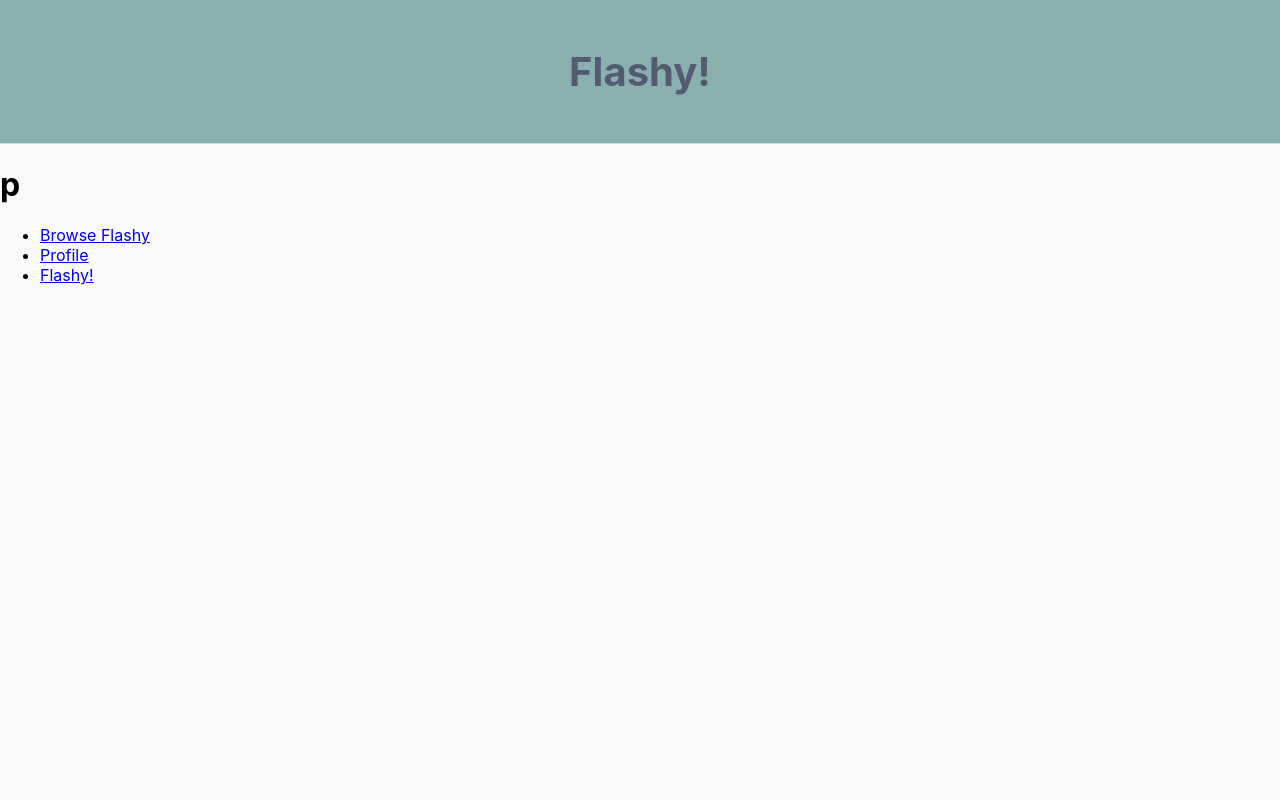
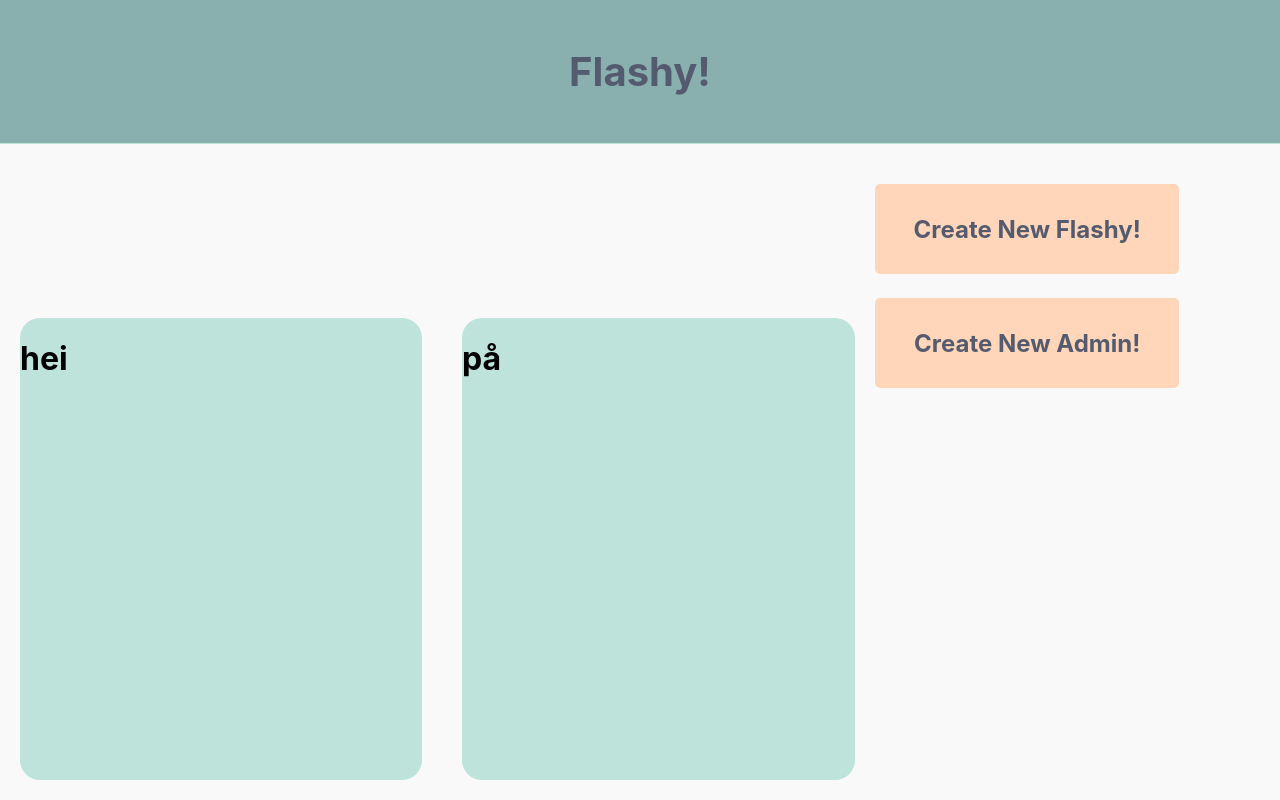
Before and after one commit to ThomasHWik/Flashy-frontend, a React (Create React App) app: page /home in a window 1280 px wide. Built offline with nearby package versions, Linux system fonts and the light colour scheme.

Commit message:
Resolve "make every page visible on app.js"

```diff
--- a/src/App.js
+++ b/src/App.js
@@ -4,6 +4,8 @@ import BrowseFlashy from './components/browseFlashy';
 import Profile from './components/profile';
 import Header from './components/header';
 import Home from './components/home';
+import CreateFlashy from './components/createFlashy';
+import CreateAdmin from './components/createAdmin';
 
 function App() {
   return (
@@ -25,7 +27,7 @@ function App() {
           <Route path="/home" element={
             <>
               <Header header="Flashy!"/>
-              <Profile />
+              <Home />
             </>
           } />
           <Route path="*" element={
@@ -34,20 +36,19 @@ function App() {
               <Home />
             </>
           } />
+          <Route path="/createFlashy" element={
+            <>
+              <Header header="Create Flashy"/>
+              <CreateFlashy />
+            </>
+          } />
+          <Route path="/createAdmin" element={
+            <>
+              <Header header="Create Admin"/>
+              <CreateAdmin />
+            </>
+          } />
         </Routes>
-        <nav>
-          <ul>
-            <li>
-              <Link to="/browseFlashy">Browse Flashy</Link>
-            </li>
-            <li>
-              <Link to="/profile">Profile</Link>
-            </li>
-            <li>
-              <Link to="/home">Flashy!</Link>
-            </li>
-          </ul>
-        </nav>
       </div>
     </Router>
   );
--- /dev/null
+++ b/src/components/createAdmin.js
@@ -0,0 +1,11 @@
+import React from "react";
+
+function CreateAdmin() {
+    return (
+        <div>
+            <h1>hei</h1>
+        </div>
+    )
+}
+
+export default CreateAdmin;
--- a/src/components/css/home.css
+++ b/src/components/css/home.css
@@ -54,6 +54,8 @@ body{
     padding-top: 15px;
     font-size: 12px;
     width: 75%;
+    color: #555B6E;
+    text-decoration: none;
 }
 
 .createAdmin{
@@ -65,4 +67,6 @@ body{
     padding-top: 15px;
     font-size: 12px;
     width: 75%;
+    color: #555B6E;
+    text-decoration: none;
 }
--- a/src/components/home.js
+++ b/src/components/home.js
@@ -4,20 +4,23 @@ import './css/home.css';
 function Home() {
     return (
         <div>
-            <div className="container">
+            <div className="container" href="createFlashy">
                 <div className="myFlashy">
                     <h1>hei</h1>
                 </div>
                 <div className="favFlashy">
                     <h1>på</h1>
                 </div>
-                <div className="createFlashy">
-                    <h1>Create New Flashy!</h1>
-                </div>
-                <div className="createAdmin">
-                    <h1>Create New Admin!</h1>
-                </div>
-
+                <a className="createFlashy" href="createFlashy">
+                    <div>
+                        <h1>Create New Flashy!</h1>
+                    </div>
+                </a>
+                <a className="createAdmin" href="createAdmin">
+                    <div>
+                        <h1>Create New Admin!</h1>
+                    </div>
+                </a>
             </div>
         </div>
     )
```
